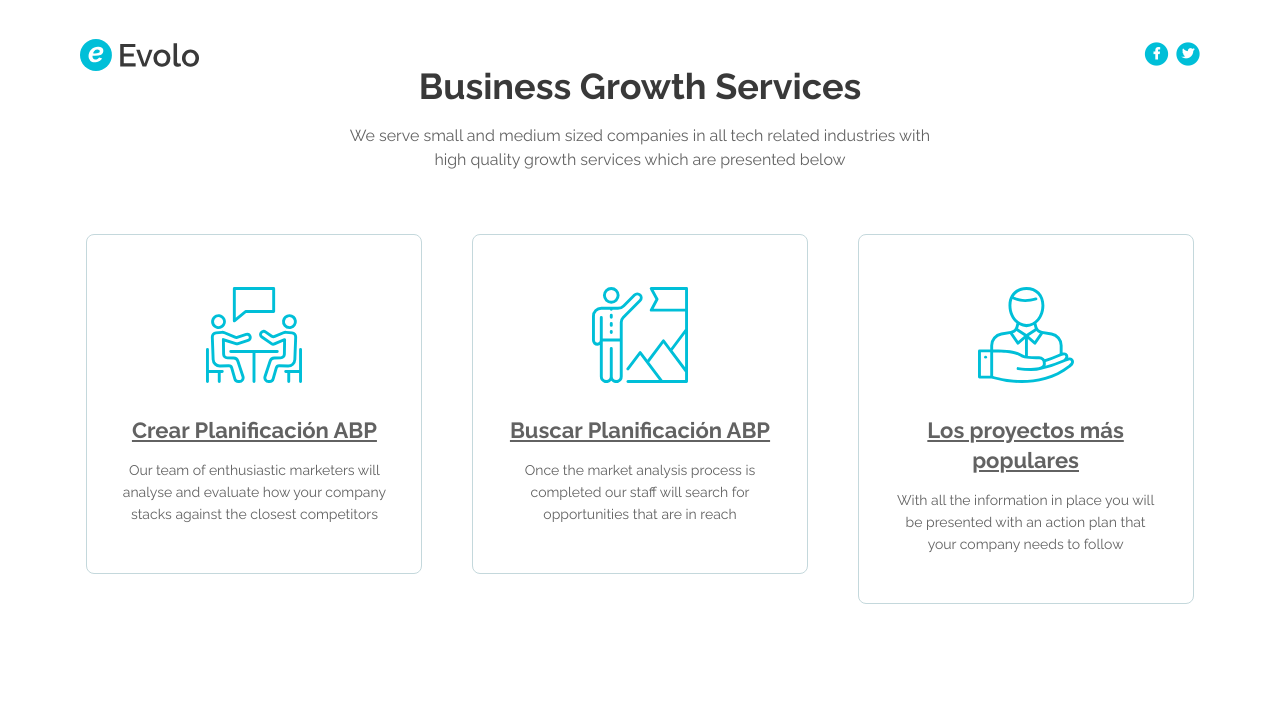
After one commit to ClaudioCaniullan/innova_aula, a Django app: page /crear_material in a window 1280 px wide. The commit adds this page. Shown: the top 701 px of the page. Run offline with Django 3.2, Linux system fonts and the light colour scheme; some libraries are stand-ins or nearby versions.

Commit message:
login, logout, register listos; página usuario en proceso, creación de formulario ABP en proceso

```diff
--- a/innova_aula/innova_aula/urls.py
+++ b/innova_aula/innova_aula/urls.py
@@ -25,5 +25,7 @@ urlpatterns = [
     path('logout', views.logout_user, name='logout'),
     path('register', views.register, name='register'),
     path('perfil', views.perfil, name='perfil'),
+    path('crear_material', views.crear_material, name='crear_material'),
+    path('crear_planificacion', views.crear_planificacion, name='crear_planificacion'),
 
 ]
--- a/innova_aula/innova_aula/views.py
+++ b/innova_aula/innova_aula/views.py
@@ -15,6 +15,12 @@ def index(request):
 
 def perfil(request):
 	return render(request, 'perfil.html', {})
+
+def crear_material(request):
+	return render(request, 'crear_material.html', {})
+
+def crear_planificacion(request):
+	return render(request, 'crear_planificacion.html', {})
 
 
 
@@ -43,7 +49,7 @@ def login_user(request):
 def register(request):
 	# si el usuario esta logeado, evitamos que vaya a registro desde el navegador
 	if request.user.is_authenticated:
-		return redirect('index')
+		return redirect('perfil')
 
 	#generamos un formulario con datos del cliente o vacio
 	form = RegisterForm(request.POST or None)
@@ -56,7 +62,7 @@ def register(request):
 			# al crear el usuario se logea y redirige
 			login(request, user)
 			messages.success(request, 'Usuario creado exitosamente')
-			return redirect('index')
+			return redirect('perfil')
 
 	return render(request, 'register.html', {'form':form})
 
--- /dev/null
+++ b/innova_aula/templates/crear_material.html
@@ -0,0 +1,59 @@
+{% extends 'base.html' %}
+{% load static %}
+
+{% block content %}
+    <!-- Services -->
+    <div id="services" class="cards-1">
+        <div class="container">
+            <div class="row">
+                <div class="col-lg-12">
+                    <h2>Business Growth Services</h2>
+                    <p class="p-heading p-large">We serve small and medium sized companies in all tech related industries with high quality growth services which are presented below</p>
+                </div> <!-- end of col -->
+            </div> <!-- end of row -->
+            <div class="row">
+                <div class="col-lg-12">
+
+                    <!-- Card -->
+                    <div class="card">
+                        <img class="card-image" src="{% static 'images/services-icon-1.svg' %}" alt="alternative">
+                        <div class="card-body">
+                            <h4 class="card-title">
+                                <a href="{% url 'crear_planificacion'%}"> Crear Planificación ABP </a>
+                            </h4>
+                            <p>Our team of enthusiastic marketers will analyse and evaluate how your company stacks against the closest competitors</p>
+                        </div>
+                    </div>
+
+                    <!-- end of card -->
+
+                    <!-- Card -->
+                    <div class="card">
+                        <img class="card-image" src="{% static 'images/services-icon-2.svg' %}" alt="alternative">
+                        <div class="card-body">
+                            <h4 class="card-title">
+                                <a href="">Buscar Planificación ABP </a>
+                            </h4>
+                            <p>Once the market analysis process is completed our staff will search for opportunities that are in reach</p>
+                        </div>
+                    </div>
+                    <!-- end of card -->
+
+                    <!-- Card -->
+                    <div class="card">
+                        <img class="card-image" src="{% static 'images/services-icon-3.svg' %}" alt="alternative">
+                        <div class="card-body">
+                            <h4 class="card-title">
+                                <a href="">Los proyectos más populares</a>
+                            </h4>
+                            <p>With all the information in place you will be presented with an action plan that your company needs to follow</p>
+                        </div>
+                    </div>
+                    <!-- end of card -->
+
+                </div> <!-- end of col -->
+            </div> <!-- end of row -->
+        </div> <!-- end of container -->
+    </div> <!-- end of cards-1 -->
+    <!-- end of services -->
+{% endblock %}
--- a/innova_aula/templates/perfil.html
+++ b/innova_aula/templates/perfil.html
@@ -96,7 +96,8 @@
                             <i class="fas fa-check"></i><div class="media-body">Fast email checking</div>
                         </li>
                     </ul>
-                    <a class="btn-solid-reg mfp-close page-scroll" href="#request">REQUEST</a> <a class="btn-outline-reg mfp-close as-button" href="#screenshots">BACK</a>
+                    <a class="btn-solid-reg mfp-close page-scroll" href="{% url 'crear_material' %}">REQUEST</a>
+                    <a class="btn-outline-reg mfp-close as-button" href="#screenshots">BACK</a>
                 </div> <!-- end of col -->
             </div> <!-- end of row -->
         </div> <!-- end of container -->
```
Also changed, not shown: innova_aula/templates/crear_planificacion.html (added, +118 -0 lines), innova_aula/db.sqlite3.
